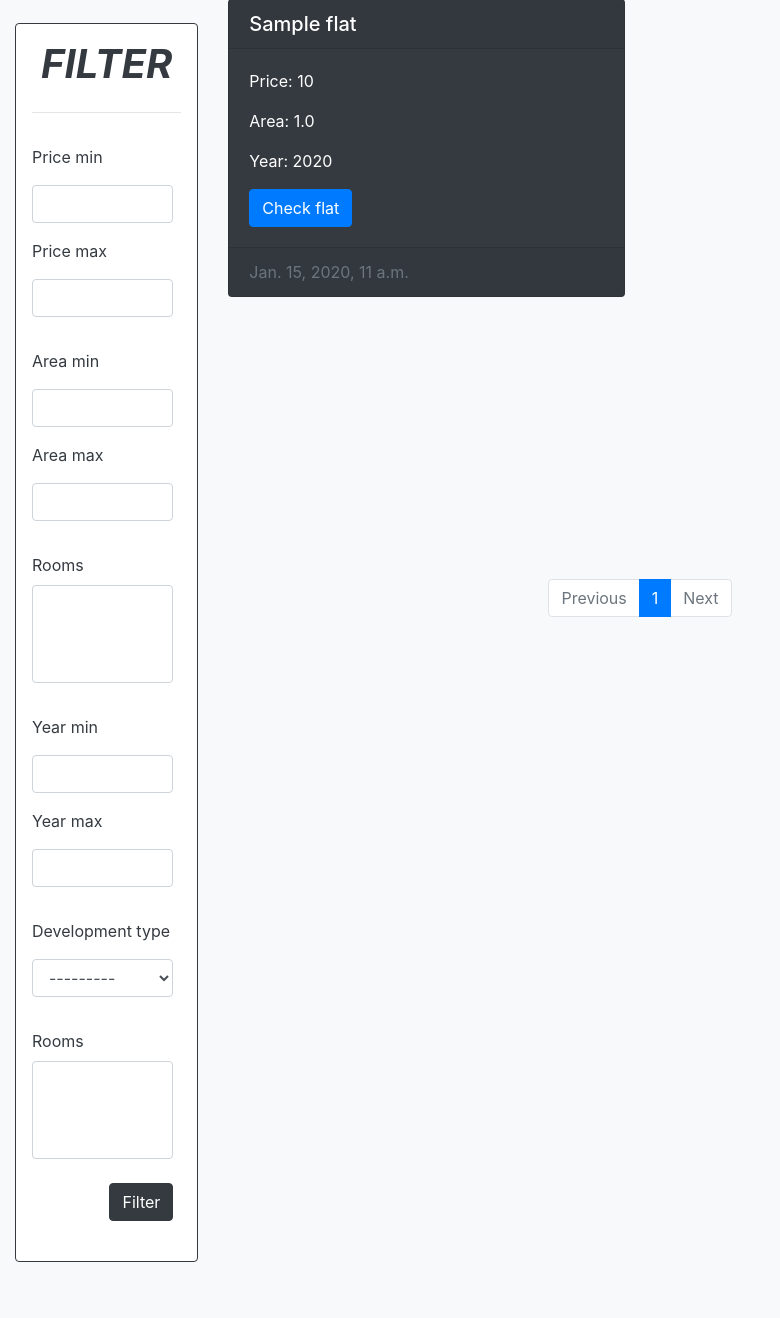
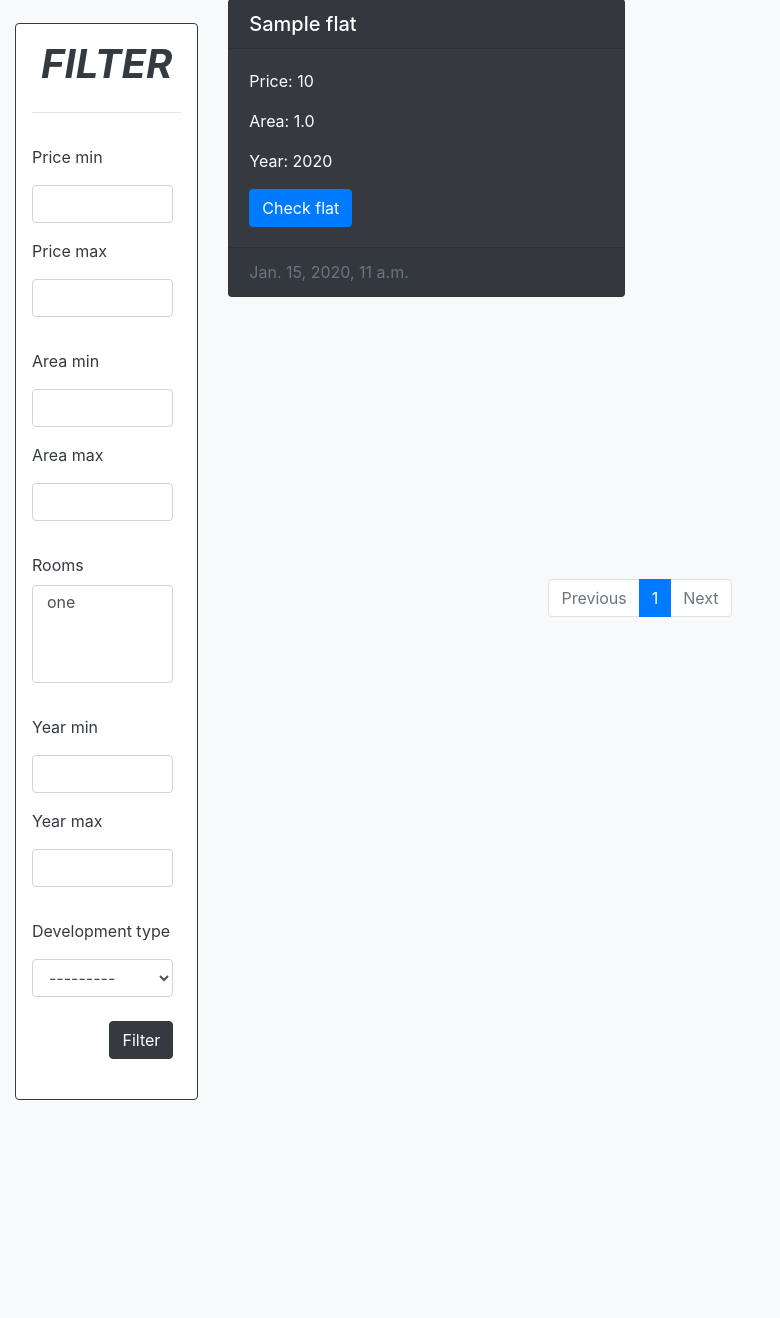
Before and after one commit to Spikey21/Flat-Rental, a Django app: page /flats/ in a window 1280 px wide. Shown: the part 151-1469 px from the top of the page, without its empty margins (0-780 px from the left). After the commit the page ends 1251 px from the top, so only its background shows below. Run offline with Django 4.2, Linux system fonts and the light colour scheme; tables that the repository leaves empty hold one stand-in row (values such as "Sample post"); lists and menus that the app fills with data are empty; some libraries are stand-ins or nearby versions.

Commit message:
change flat model fields and filters for flat view

```diff
--- a/rent_flat/flat/filter.py
+++ b/rent_flat/flat/filter.py
@@ -1,16 +1,16 @@
 import django_filters
-from django_filters import RangeFilter, MultipleChoiceFilter
+from django import forms
+from django_filters import RangeFilter, MultipleChoiceFilter, ModelMultipleChoiceFilter
 
-from .models import Flat
+from .models import Flat, Room
 
 
 class FlatFilter(django_filters.FilterSet):
     price = RangeFilter()
     area = RangeFilter()
-    rooms = MultipleChoiceFilter()
+    rooms = ModelMultipleChoiceFilter(queryset=Room.objects.all(), widget=forms.CheckboxSelectMultiple())
     year = RangeFilter()
-    equipment = MultipleChoiceFilter()
 
     class Meta:
         model = Flat
-        fields = ['price', 'area', 'rooms', 'development_type', 'year', 'equipment']
+        fields = ['price', 'area', 'rooms', 'development_type', 'year']
--- a/rent_flat/flat/models.py
+++ b/rent_flat/flat/models.py
@@ -15,11 +15,18 @@
         return f'{self.name}'
 
 
+class Room(models.Model):
+    name = models.CharField(choices=Rooms.choices(), max_length=30)
+
+    def __str__(self):
+        return f'{self.name}'
+
+
 class Flat(models.Model):
     title = models.CharField(max_length=120)
     price = models.PositiveIntegerField()
     area = models.FloatField(validators=[MinValueValidator(0.0)])
-    rooms = models.CharField(max_length=10, choices=Rooms.choices())
+    rooms = models.ForeignKey(Room, on_delete=models.CASCADE, related_name='flat')
     created_at = models.DateTimeField(auto_now_add=True)
     development_type = models.CharField(max_length=10, choices=Development.choices())
     floor = models.CharField(max_length=10, choices=Floor.choices())
--- a/rent_flat/flat/templates/flat.html
+++ b/rent_flat/flat/templates/flat.html
@@ -56,14 +56,6 @@
                         <label class="my-2" for="inputDevelopment">Development type</label>
                         <select id="inputDevelopment" class="form-control my-2" name="development_type">
                             {% for value,text in filter.form.development_type.field.choices  %}
-                            <option value="{{ value }}">{{ text }}</option>
-                            {% endfor %}
-                        </select>
-                    </div>
-                    <div class="form-group my-4 mr-sm-2">
-                        <label class="my-2" for="inputEquipment">Rooms</label>
-                        <select multiple class="form-control" id="inputEquipment" name="equipment">
-                            {% for value,text in filter.form.equipment.field.choices  %}
                             <option value="{{ value }}">{{ text }}</option>
                             {% endfor %}
                         </select>
--- a/rent_flat/flat/views.py
+++ b/rent_flat/flat/views.py
@@ -16,7 +16,8 @@
 
 
 def home(request):
-    return render(request, 'home.html', )
+    flats = Flat.objects.order_by('-created_at')
+    return render(request, 'home.html', {'flats': flats})
 
 
 class FlatCreateView(LoginRequiredMixin, CreateView):
```
